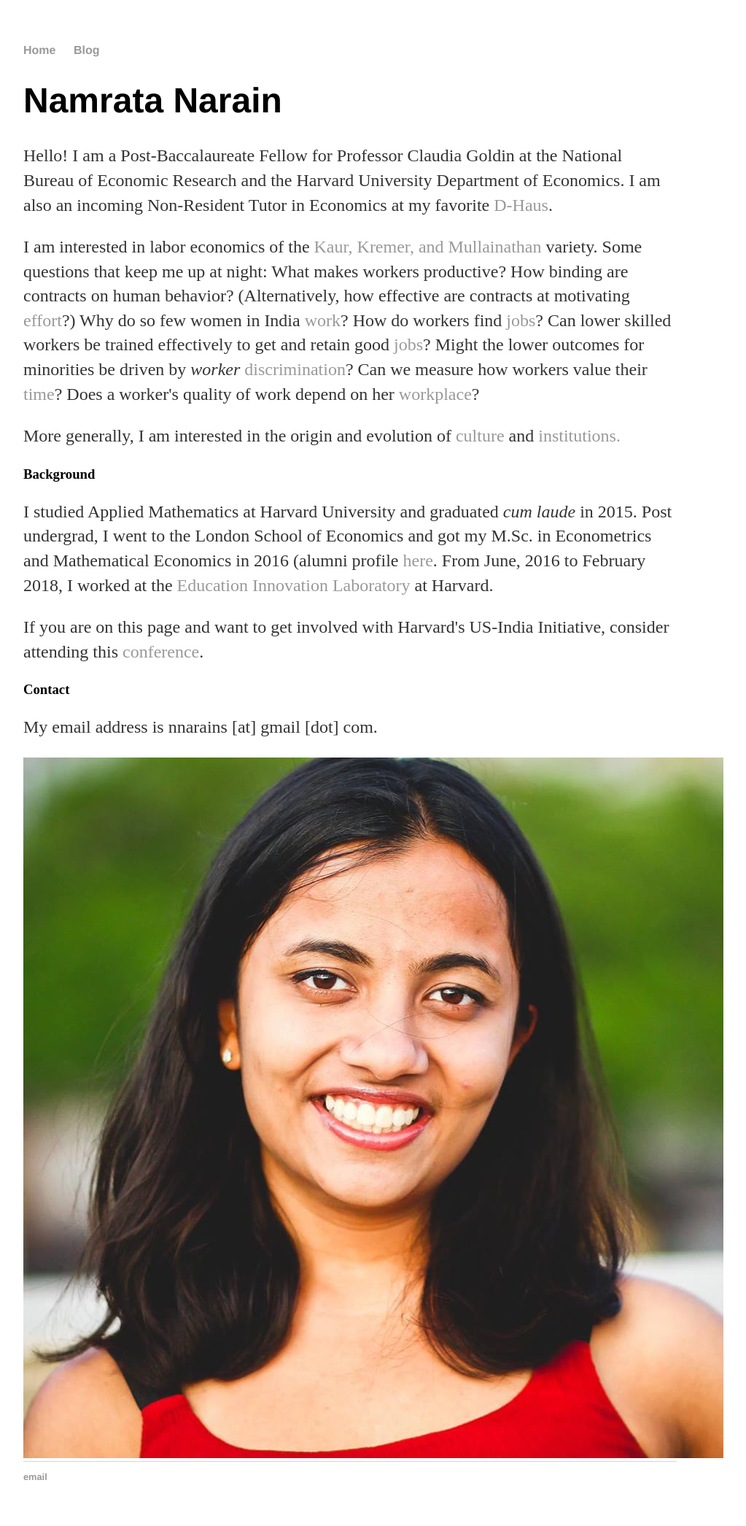
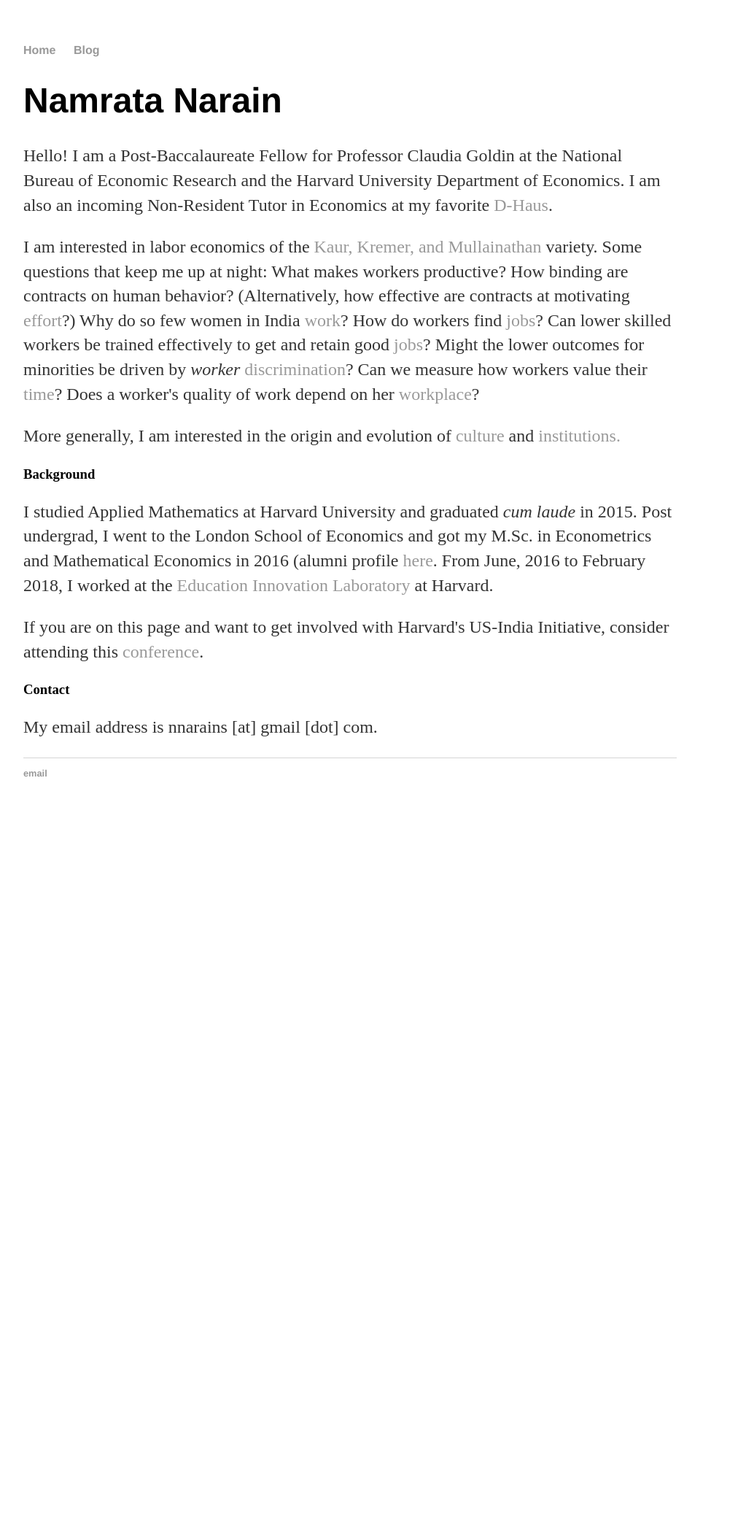
Before and after one commit to namsaxena/namsaxena.github.io, a Jekyll site: the page index.html, which Jekyll copies as it is, in a window 1280 px wide. Shown: the whole page at 73% size, without its empty margins (160-1183 px from the left). Built offline with Jekyll 4.4.1, drawn with Linux system fonts in a browser that asks for light colours; after the commit the page ends 1127 px from its top, so only the background shows below that.

Commit message:
Update index.html

```diff
--- a/index.html
+++ b/index.html
@@ -1,8 +1,18 @@
----
-layout: default
-title: Namrata Narain
----
-<div class="blurb">
+<!DOCTYPE html>
+	<html>
+		<head>
+			<title>{{ page.title }}</title>
+			<!-- link to main stylesheet -->
+			<link rel="stylesheet" type="text/css" href="/css/main.css">
+		</head>
+		<body>
+			<nav>
+	    		<ul>
+	        		<li><a href="/">Home</a></li>
+	        		<li><a href="/blog">Blog</a></li>
+	    		</ul>
+			</nav>
+	<div class="blurb">
 	<h1>Namrata Narain</h1>
 	<p> Hello! I am a Post-Baccalaureate Fellow for Professor Claudia Goldin at the National Bureau of Economic Research and the Harvard University Department of Economics.
 	I am also an incoming Non-Resident Tutor in Economics at my favorite <a href="https://dunster.harvard.edu/">D-Haus</a>.
@@ -36,8 +46,13 @@
 	My email address is nnarains [at] gmail [dot] com.
 	</p>
 
-</div><!-- /.blurb -->
+	</div><!-- /.blurb -->
 
-<div class="myface">
-	<img src="https://namsaxena.github.io/images/Narain_Picture.jpg"/>
-</div>
+
+			<footer>
+	    		<ul>
+	        		<li><a href="mailto:nnarains@gmail.com">email</a></li>
+				</ul>
+			</footer>
+		</body>
+	</html>
```
